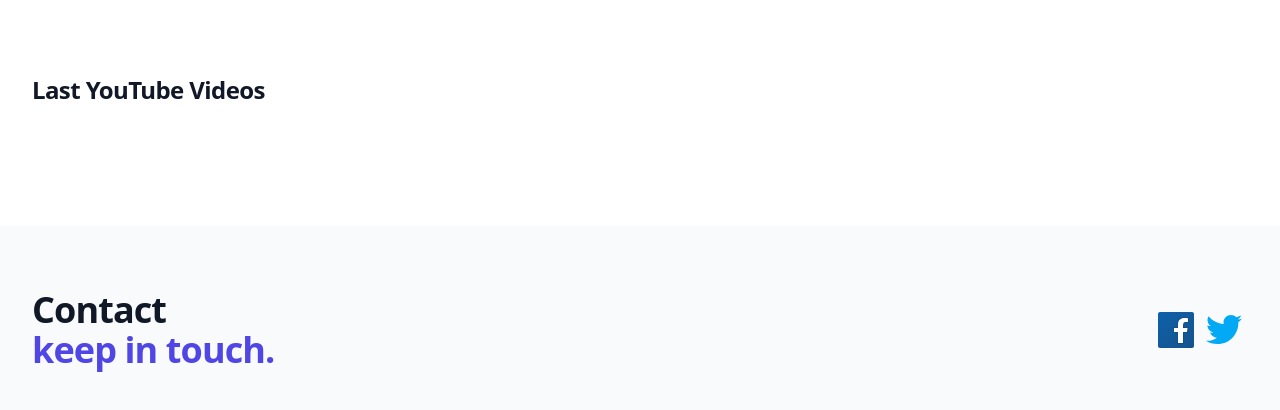
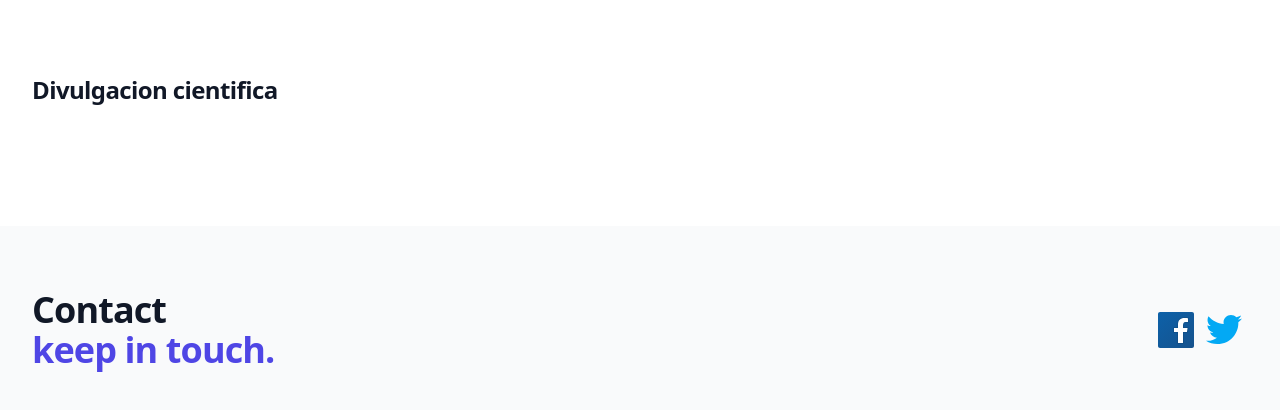
Before and after one commit to jasnled/landing-page, a website: page src/index.html in a window 1280 px wide. Shown: the part 462-872 px from the top of the page. Drawn offline with nearby package versions, Linux system fonts and the light colour scheme; no server answers.

Commit message:
actualizacion2

```diff
--- a/package.json
+++ b/package.json
@@ -5,7 +5,7 @@
   "scripts": {
     "deploy": "gh-pages -d src"
   },
-  "name": "curso-asincronismo",
+  "name": "landing-page",
   "version": "1.0.0",
   "description": "",
   "main": "index.js",
--- a/src/index.html
+++ b/src/index.html
@@ -56,7 +56,7 @@
   </div>
   <div class="bg-white">
     <div class="max-w-2xl mx-auto py-16 px-4 sm:py-24 sm:px-6 lg:max-w-7xl lg:px-8">
-      <h2 class="text-2xl font-extrabold tracking-tight text-gray-900">Last YouTube Videos</h2>
+      <h2 class="text-2xl font-extrabold tracking-tight text-gray-900">Divulgacion cientifica</h2>
       <div class="mt-6 grid grid-cols-1 gap-y-10 gap-x-6 sm:grid-cols-2 lg:grid-cols-4 xl:gap-x-8" id = "content">
         <!-- content -->
 
```
